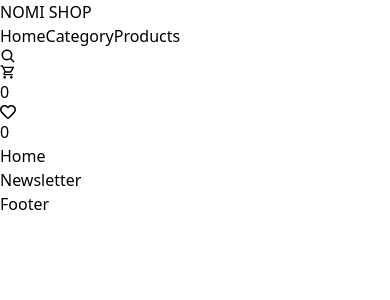
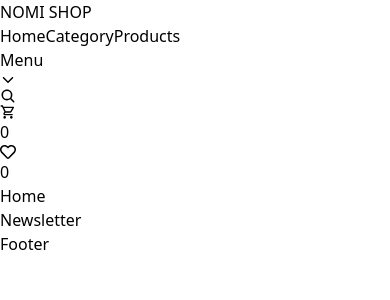
Before and after one commit to nomeDev/React-projects, a React (Vite) app in the folder E-comm/: page / in a window 390 px wide. Shown: the top 300 px of the page. Built offline with nearby package versions, Linux system fonts and the light colour scheme.

Commit message:
header responsive

```diff
--- a/E-comm/src/components/Header/Header.jsx
+++ b/E-comm/src/components/Header/Header.jsx
@@ -1,10 +1,12 @@
-import React from 'react';
+import React, { useState } from 'react';
 import { NavLink } from 'react-router-dom';
 import { IoSearch } from 'react-icons/io5';
 import { MdOutlineShoppingCart } from 'react-icons/md';
 import { FaRegHeart } from 'react-icons/fa';
+import { IoIosArrowDown } from 'react-icons/io';
 
 export default function Header() {
+    const [isMenuOpen, setIsMenuOpen] = useState(false);
     const navItems = [
         {
             name: 'Home',
@@ -19,27 +21,33 @@ export default function Header() {
             slug: '/product/:id',
         },
     ];
+
     return (
-        <div className="w-full">
-            <header className="w-full max-w-[1400px] mx-auto flex items-center justify-between px-10 py-5">
-                <div className="logo font-bold text-3xl">
+        <div className="w-full border-b-2 border-black">
+            <header className="w-full max-w-[1400px] mx-auto flex items-center justify-between px-2 py-2 md:px-10 md:py-5 relative z-10 bg-white">
+                <div className="logo font-bold text-xl sm:text-3xl">
                     NOMI <span className="font-normal">SHOP</span>
                 </div>
                 <nav>
-                    <ul className="flex gap-10 text-[18px]">
-                        {navItems.map((item) => (
+                    <ul
+                        className={`flex sm:flex-row items-center flex-col pb-0 border-b-2 border-black sm:border-0 sm:p-0  w-[100%] sm:w-auto sm:gap-5  absolute top-12 left-[50%] -translate-x-[50%] sm:translate-x-0 sm:static bg-amber-200  md:gap-10 text-[18px] z-0 duration-150 sm:translate-y-0  ${
+                            isMenuOpen
+                                ? 'top-12 opacity-100'
+                                : 'translate-y-[-100%] opacity-'
+                        }`}>
+                        {navItems.map((item, i) => (
                             <NavLink
-                                className={({
-                                    isActive,
-                                    isPending,
-                                }) =>
-                                    isActive
-                                        ? 'text-red-500'
-                                        : isPending
-                                        ? ''
-                                        : '' +
-                                          ' hover:underline underline-offset-4  '
-                                }
+                                className={({ isActive }) => `
+                                    ${
+                                        isActive
+                                            ? 'text-red-500'
+                                            : 'text-black'
+                                    }
+                                       w-full  p-3  sm:hover:underline underline-offset-4   ${
+                                           i === 2
+                                               ? 'border-0'
+                                               : 'border-b-2'
+                                       } sm:border-0 border-black`}
                                 to={item.slug}
                                 key={item.name}>
                                 {item.name}
@@ -47,8 +55,19 @@ export default function Header() {
                         ))}
                     </ul>
                 </nav>
-                <div className="icons flex text-[28px] gap-7 justify-end w-[25%]">
-                    <IoSearch className="cursor-pointer" />
+                <button
+                    onClick={() => setIsMenuOpen(!isMenuOpen)}
+                    className="flex sm:hidden items-center ">
+                    Menu{' '}
+                    <span
+                        className={`text-xl1 ease duration-100 ${
+                            isMenuOpen ? 'rotate-180' : 'rotate-0'
+                        }`}>
+                        <IoIosArrowDown />{' '}
+                    </span>
+                </button>
+                <div className="icons flex text-[28px] gap-7 justify-end w-auto md:w-[25%] ">
+                    <IoSearch className="cursor-pointer md:block hidden" />
                     <div className="relative">
                         <MdOutlineShoppingCart className="cursor-pointer" />
                         <span className="absolute top-[-10px] right-[-10px] w-[20px] h-[20px] bg-zinc-900 rounded-full text-white text-[14px] text-center leading-[18px]">
@@ -56,7 +75,7 @@ export default function Header() {
                         </span>
                     </div>
 
-                    <div className="relative">
+                    <div className="relative md:block hidden">
                         <FaRegHeart className="cursor-pointer" />
                         <span className="absolute top-[-10px] right-[-10px] w-[20px] h-[20px] bg-zinc-900 rounded-full text-white text-[14px] text-center leading-[18px]">
                             0
```
